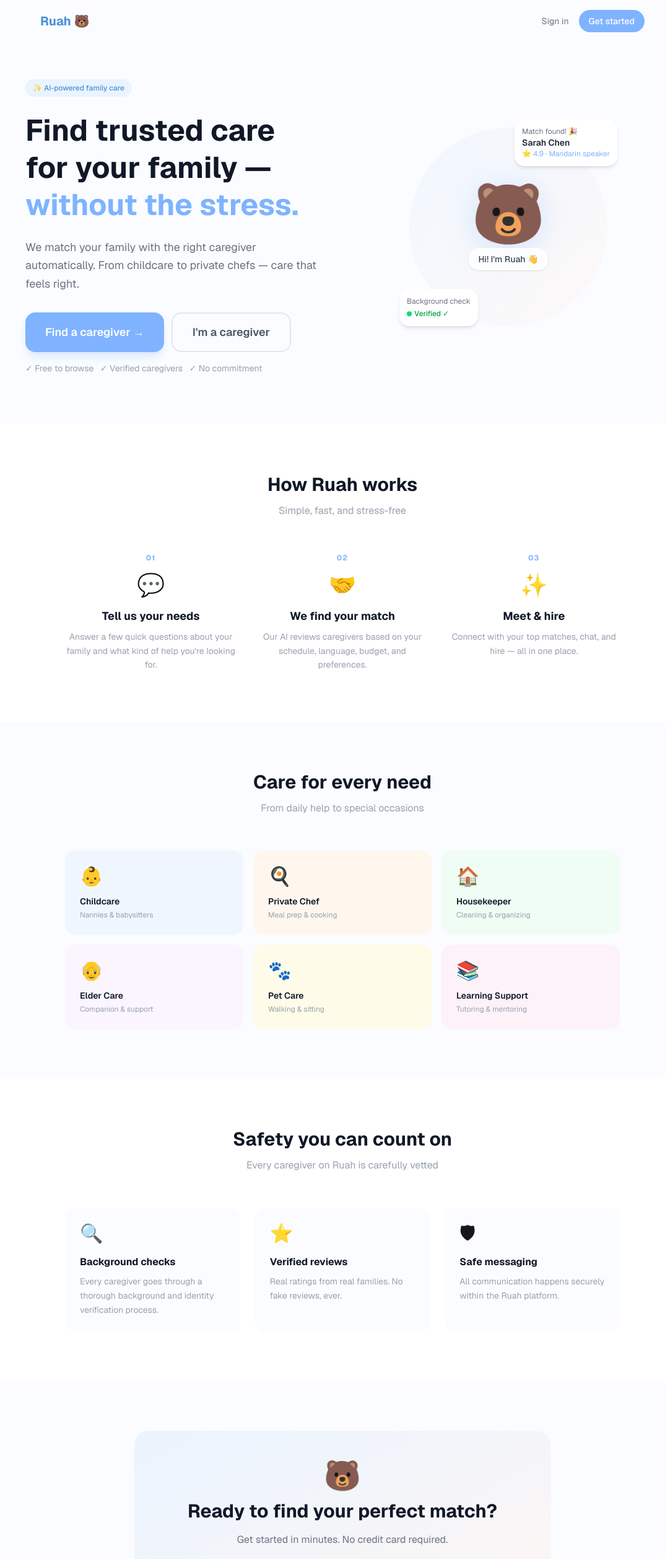
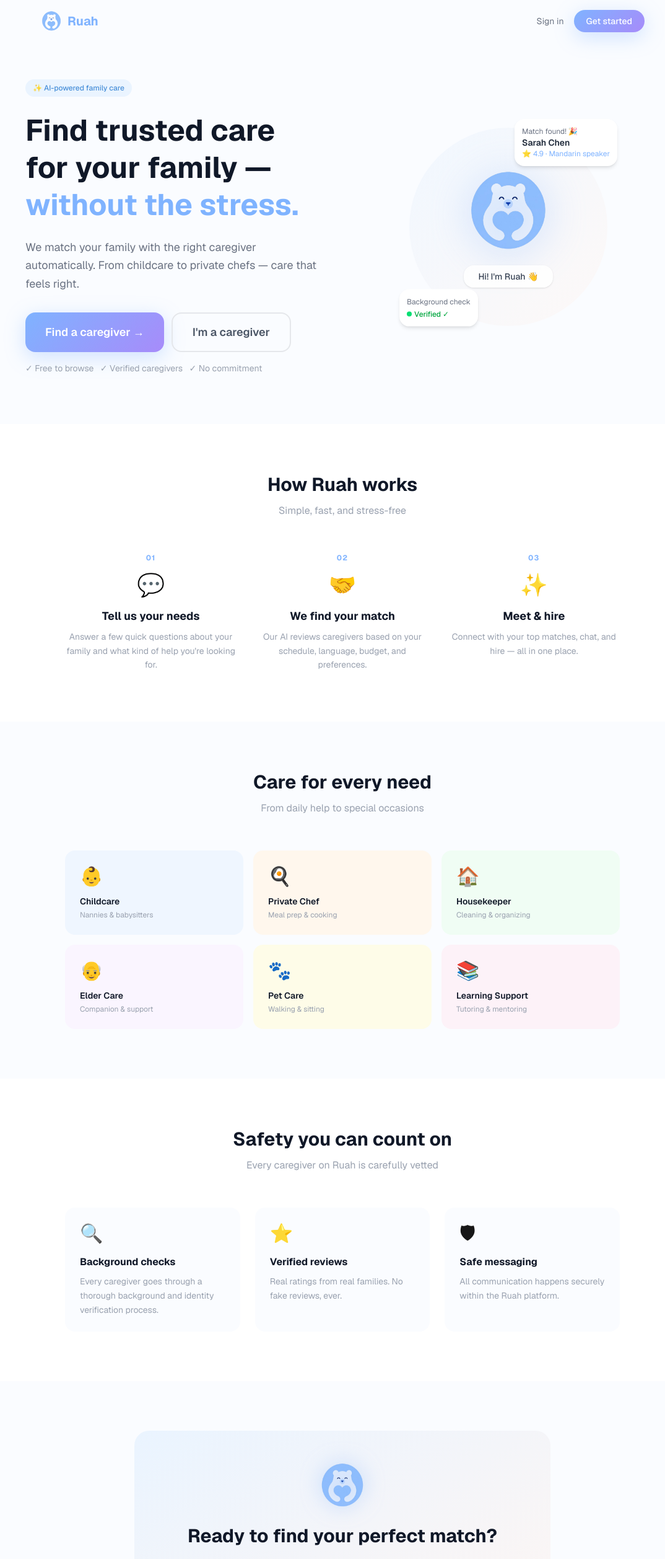
Before and after one commit to 2946161393/R-max, a Next.js app: page / in a window 1280 px wide. Shown: the top 2515 px of the page at 62% size, without its empty margins (87-1161 px from the left). Built offline with nearby package versions, Linux system fonts and the light colour scheme.

Commit message:
Add landing page with Ruah bear logo

```diff
--- a/src/app/page.tsx
+++ b/src/app/page.tsx
@@ -19,11 +19,13 @@ export default function Home() {
       {/* NAV */}
       <nav className={`fixed top-0 left-0 right-0 z-50 transition-all duration-300 ${scrolled ? 'bg-white/90 backdrop-blur shadow-sm' : 'bg-transparent'}`}>
         <div className="max-w-5xl mx-auto px-6 py-4 flex items-center justify-between">
-          <div className="text-xl font-bold text-[#4A90D9]">Ruah 🐻</div>
+          <div className="flex items-center gap-2">
+            <img src="/ruah-logo.png" alt="Ruah" className="w-9 h-9" />
+            <span className="text-xl font-bold text-[#7FB3FF]">Ruah</span>
+          </div>
           <div className="flex items-center gap-4">
             <button onClick={() => router.push('/login')} className="text-sm text-gray-500 hover:text-gray-800 transition">Sign in</button>
-            <button onClick={() => router.push('/onboarding/family')}
-              className="bg-[#7FB3FF] text-white px-4 py-2 rounded-full text-sm font-medium hover:bg-[#6BA3EF] transition">
+            <button onClick={() => router.push('/onboarding/family')} className="btn-primary text-white px-5 py-2 rounded-full text-sm font-medium">
               Get started
             </button>
           </div>
@@ -48,7 +50,7 @@ export default function Home() {
               </p>
               <div className="flex flex-col sm:flex-row gap-3">
                 <button onClick={() => router.push('/onboarding/family')}
-                  className="bg-[#7FB3FF] text-white px-8 py-4 rounded-2xl font-semibold text-lg hover:bg-[#6BA3EF] transition shadow-lg shadow-blue-100">
+                  className="btn-primary text-white px-8 py-4 rounded-2xl font-semibold text-lg">
                   Find a caregiver →
                 </button>
                 <button onClick={() => router.push('/onboarding/caregiver')}
@@ -62,20 +64,18 @@ export default function Home() {
             {/* Hero Visual */}
             <div className="relative flex items-center justify-center">
               <div className="relative w-80 h-80">
-                {/* Background blob */}
                 <div className="absolute inset-0 bg-gradient-to-br from-[#EAF4FF] to-[#FFF6F2] rounded-full opacity-60" />
-
-                {/* Floating bear mascot */}
                 <div className="absolute inset-0 flex items-center justify-center animate-float">
                   <div className="text-center">
-                    <div className="text-8xl mb-2" style={{ filter: 'drop-shadow(0 8px 24px rgba(127,179,255,0.3))' }}>🐻</div>
+                    <div className="mb-4" style={{ filter: 'drop-shadow(0 8px 32px rgba(127,179,255,0.45))' }}>
+                      <img src="/ruah-logo.png" alt="Ruah" className="w-36 h-36 mx-auto" />
+                    </div>
                     <div className="bg-white/80 backdrop-blur px-4 py-2 rounded-2xl shadow-sm text-sm font-medium text-gray-700">
                       Hi! I'm Ruah 👋
                     </div>
                   </div>
                 </div>
 
-                {/* Floating cards */}
                 <div className="absolute -top-2 -right-4 bg-white rounded-2xl shadow-md p-3 animate-float-slow">
                   <div className="text-xs text-gray-500">Match found! 🎉</div>
                   <div className="text-sm font-semibold text-gray-800">Sarah Chen</div>
@@ -102,11 +102,11 @@ export default function Home() {
           <p className="text-gray-400 mb-14">Simple, fast, and stress-free</p>
           <div className="grid md:grid-cols-3 gap-8">
             {[
-              { step: '01', emoji: '💬', title: 'Tell us your needs', desc: 'Answer a few quick questions about your family and what kind of help you\'re looking for.' },
+              { step: '01', emoji: '💬', title: 'Tell us your needs', desc: "Answer a few quick questions about your family and what kind of help you're looking for." },
               { step: '02', emoji: '🤝', title: 'We find your match', desc: 'Our AI reviews caregivers based on your schedule, language, budget, and preferences.' },
               { step: '03', emoji: '✨', title: 'Meet & hire', desc: 'Connect with your top matches, chat, and hire — all in one place.' },
             ].map(item => (
-              <div key={item.step} className="relative">
+              <div key={item.step}>
                 <div className="text-xs font-bold text-[#7FB3FF] mb-4 tracking-widest">{item.step}</div>
                 <div className="text-4xl mb-4">{item.emoji}</div>
                 <h3 className="text-lg font-bold text-gray-900 mb-2">{item.title}</h3>
@@ -171,13 +171,15 @@ export default function Home() {
       <section className="py-20 px-6">
         <div className="max-w-2xl mx-auto text-center">
           <div className="bg-gradient-to-br from-[#EAF4FF] to-[#FFF6F2] rounded-3xl p-12">
-            <div className="text-5xl mb-4">🐻</div>
+            <div className="flex justify-center mb-6" style={{ filter: 'drop-shadow(0 0 16px rgba(127,179,255,0.5))' }}>
+              <img src="/ruah-logo.png" alt="Ruah" className="w-20 h-20" />
+            </div>
             <h2 className="text-3xl font-bold text-gray-900 mb-4">
               Ready to find your perfect match?
             </h2>
             <p className="text-gray-500 mb-8">Get started in minutes. No credit card required.</p>
             <button onClick={() => router.push('/onboarding/family')}
-              className="bg-[#7FB3FF] text-white px-10 py-4 rounded-2xl font-semibold text-lg hover:bg-[#6BA3EF] transition shadow-lg shadow-blue-100">
+              className="btn-primary text-white px-10 py-4 rounded-2xl font-semibold text-lg">
               Find care for my family →
             </button>
             <p className="text-gray-400 text-sm mt-4">Are you a caregiver?{' '}
@@ -192,7 +194,10 @@ export default function Home() {
       {/* FOOTER */}
       <footer className="py-10 px-6 border-t border-gray-100">
         <div className="max-w-4xl mx-auto flex flex-col md:flex-row items-center justify-between gap-4">
-          <div className="text-[#4A90D9] font-bold">Ruah 🐻</div>
+          <div className="flex items-center gap-2">
+            <img src="/ruah-logo.png" alt="Ruah" className="w-7 h-7" />
+            <span className="text-[#7FB3FF] font-bold">Ruah</span>
+          </div>
           <div className="text-gray-400 text-sm">© 2025 Ruah. All rights reserved.</div>
           <div className="flex gap-6 text-sm text-gray-400">
             <span className="hover:text-gray-600 cursor-pointer">Privacy</span>
@@ -218,6 +223,15 @@ export default function Home() {
         .animate-float { animation: float 3s ease-in-out infinite; }
         .animate-float-slow { animation: float-slow 4s ease-in-out infinite; }
         .animate-float-delay { animation: float-delay 3.5s ease-in-out infinite 0.5s; }
+        .btn-primary {
+          background: linear-gradient(135deg, #7FB3FF 0%, #A78BFA 100%);
+          box-shadow: 0 8px 32px rgba(127, 179, 255, 0.35);
+          transition: all 0.3s ease;
+        }
+        .btn-primary:hover {
+          box-shadow: 0 12px 40px rgba(127, 179, 255, 0.55);
+          transform: translateY(-1px);
+        }
       `}</style>
     </div>
   )
```
Also changed, not shown: public/ruah-logo.png (added).
